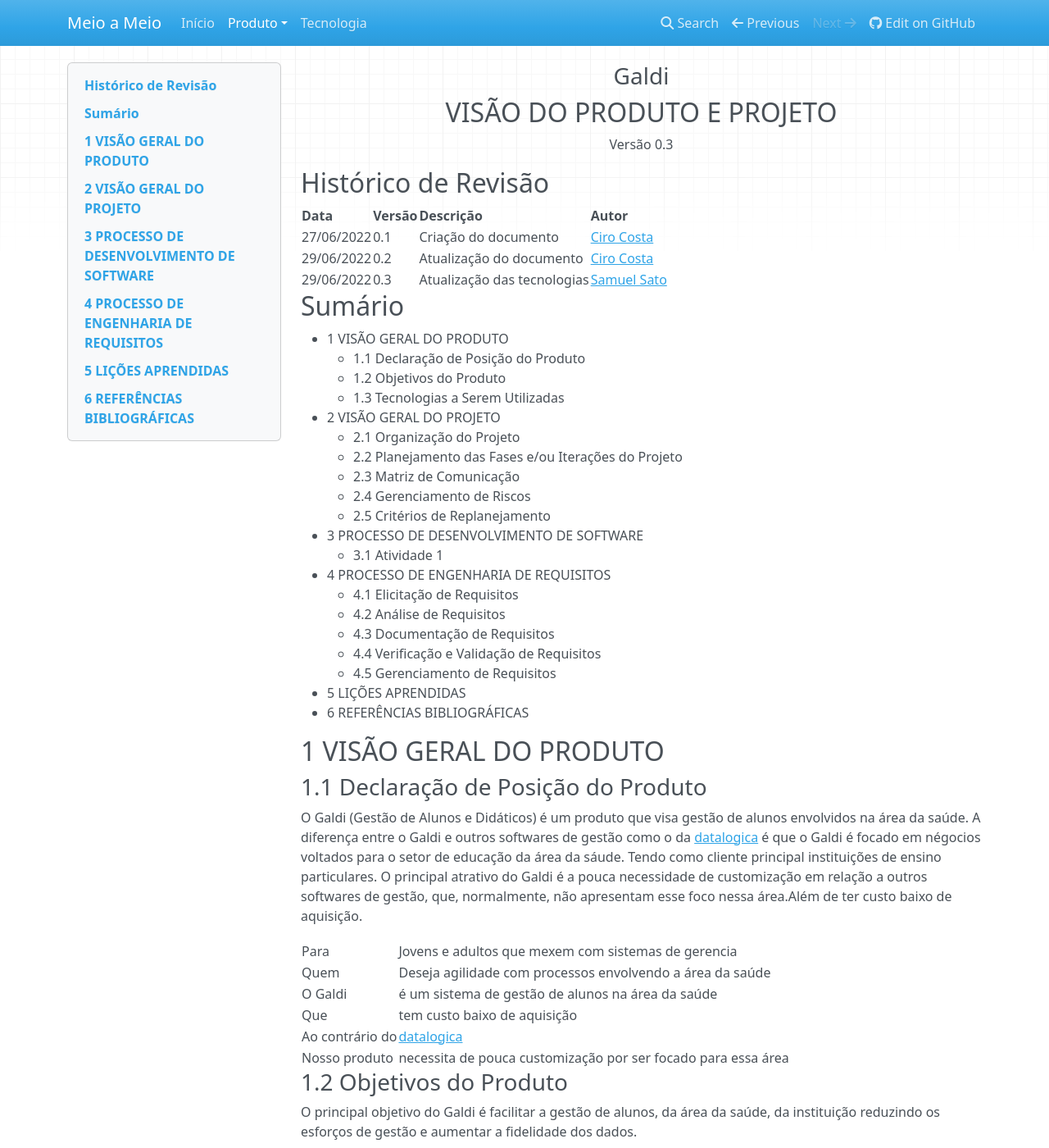
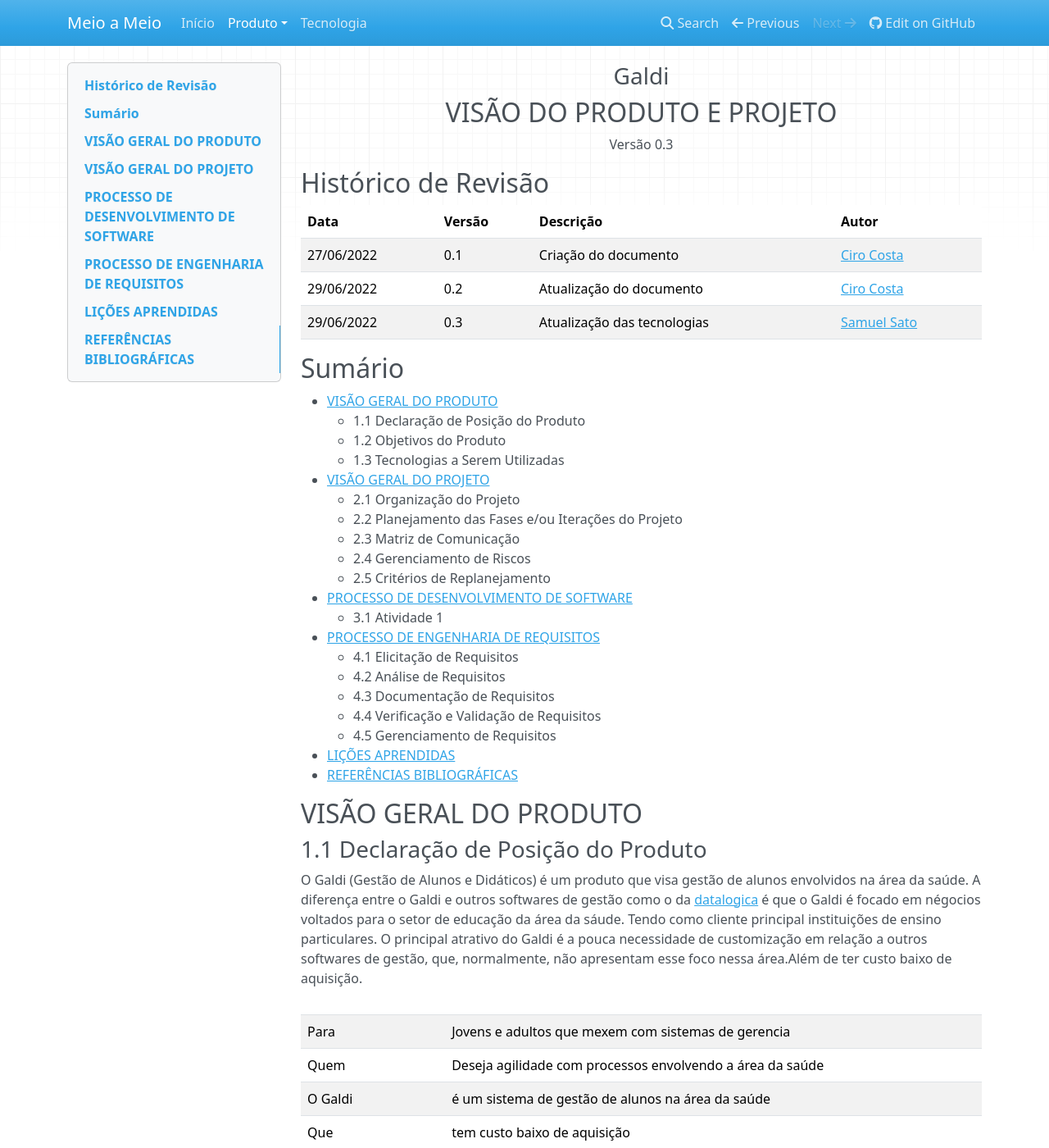
Before and after one commit to mdsreq-fga-unb/2022.1-Meio-a-Meio, an MkDocs documentation site: the page built from docs/ProductVision.md, in a window 1280 px wide and 1400 px high. Shown: the whole window at 82% size. Built offline with MkDocs 1.6.1, drawn with Linux system fonts in a browser that asks for light colours; nearby versions of some CDN libraries; some of the changed text lies outside the part shown.

Commit message:
Update ProductVision.md

```diff
--- a/docs/ProductVision.md
+++ b/docs/ProductVision.md
@@ -16,28 +16,28 @@
 
 ## Sumário
 
- - 1 VISÃO GERAL DO PRODUTO
+ - [VISÃO GERAL DO PRODUTO](#visão-geral-do-produto)
     - 1.1 Declaração de Posição do Produto
     - 1.2 Objetivos do Produto
     - 1.3 Tecnologias a Serem Utilizadas
- - 2 VISÃO GERAL DO PROJETO
+ - [VISÃO GERAL DO PROJETO](#visão-geral-do-projeto)
     - 2.1 Organização do Projeto
     - 2.2 Planejamento das Fases e/ou Iterações do Projeto
     - 2.3 Matriz de Comunicação
     - 2.4 Gerenciamento de Riscos
     - 2.5 Critérios de Replanejamento
- - 3 PROCESSO DE DESENVOLVIMENTO DE SOFTWARE
+ - [PROCESSO DE DESENVOLVIMENTO DE SOFTWARE](#processo-de-desenvolvimento-de-software)
     - 3.1 Atividade 1
- - 4 PROCESSO DE ENGENHARIA DE REQUISITOS
+ - [PROCESSO DE ENGENHARIA DE REQUISITOS](#processo-de-engenharia-de-requisitos)
     - 4.1 Elicitação de Requisitos
     - 4.2 Análise de Requisitos
     - 4.3 Documentação de Requisitos
     - 4.4 Verificação e Validação de Requisitos
     - 4.5 Gerenciamento de Requisitos
- - 5 LIÇÕES APRENDIDAS
- - 6 REFERÊNCIAS BIBLIOGRÁFICAS
+ - [LIÇÕES APRENDIDAS](#lições-aprendidas)
+ - [REFERÊNCIAS BIBLIOGRÁFICAS](#referências-bibliográficas)
 
-## 1 VISÃO GERAL DO PRODUTO
+## VISÃO GERAL DO PRODUTO
 
 ### 1.1 Declaração de Posição do Produto
 
@@ -65,7 +65,7 @@
    - [NextJS](https://nextjs.org/)
    - [MySQL](https://www.mysql.com/)
 
-## 2 VISÃO GERAL DO PROJETO
+## VISÃO GERAL DO PROJETO
 ### 2.1 Organização do Projeto
 
 |Papel|Atribuições| Responsavel |Participantes|
@@ -101,7 +101,7 @@
  - 2 sprints seguidas com tarefas atrasadas, indicação de processos errados.
  - 3 sprints com requisitos repetidos, indicação de requisitos errados.
 
-## 3 PROCESSO DE DESENVOLVIMENTO DE SOFTWARE
+## PROCESSO DE DESENVOLVIMENTO DE SOFTWARE
 ### 3.1 Atividade 1
 
 | Disciplina |Atividade| Método | Ferramenta | Entrega|
@@ -111,7 +111,7 @@
 |Teste| atividade | Método | ferramenta |entrega|
 
 
-## 4 PROCESSO DE ENGENHARIA DE REQUISITOS
+## PROCESSO DE ENGENHARIA DE REQUISITOS
 
 Abordagem escolhida foi a abordagem agil, tendo em vista a necessidade do cliente e do time.
 
@@ -146,7 +146,7 @@
 |----|----|----|
 |Planejamento Sprint| Reunião | Discord ou google meets|
 
-## 5 LIÇÕES APRENDIDAS
+## LIÇÕES APRENDIDAS
  <!-- ### 5.1 Unidade 1
  ### 5.1.1 MDS
  ### 5.1.2 Requisitos
@@ -164,4 +164,4 @@
  ### 5.4.2 Requisitos
  ### 5.4.3 MDS-Requisitos  -->
 
-## 6 REFERÊNCIAS BIBLIOGRÁFICAS
+## REFERÊNCIAS BIBLIOGRÁFICAS
```
